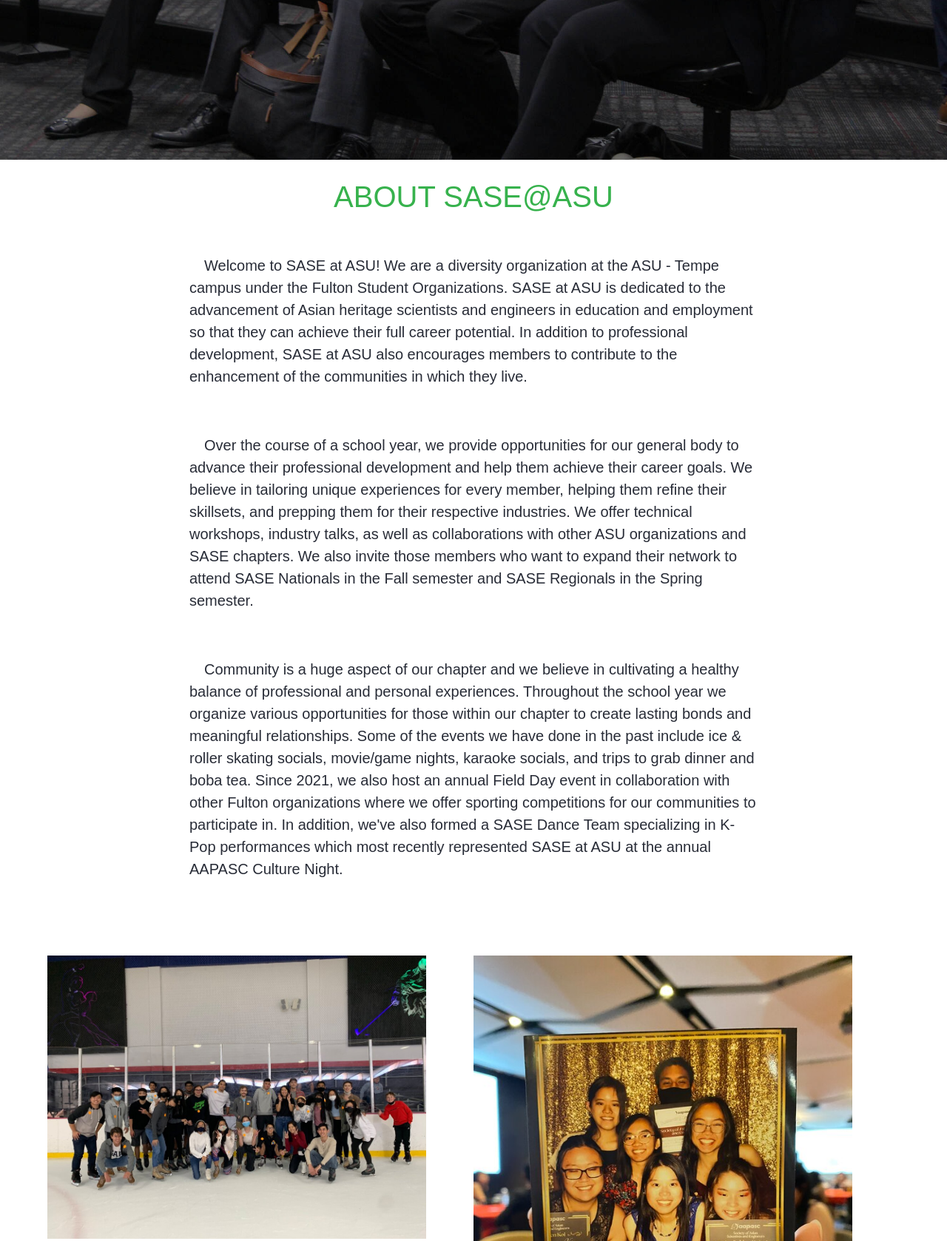
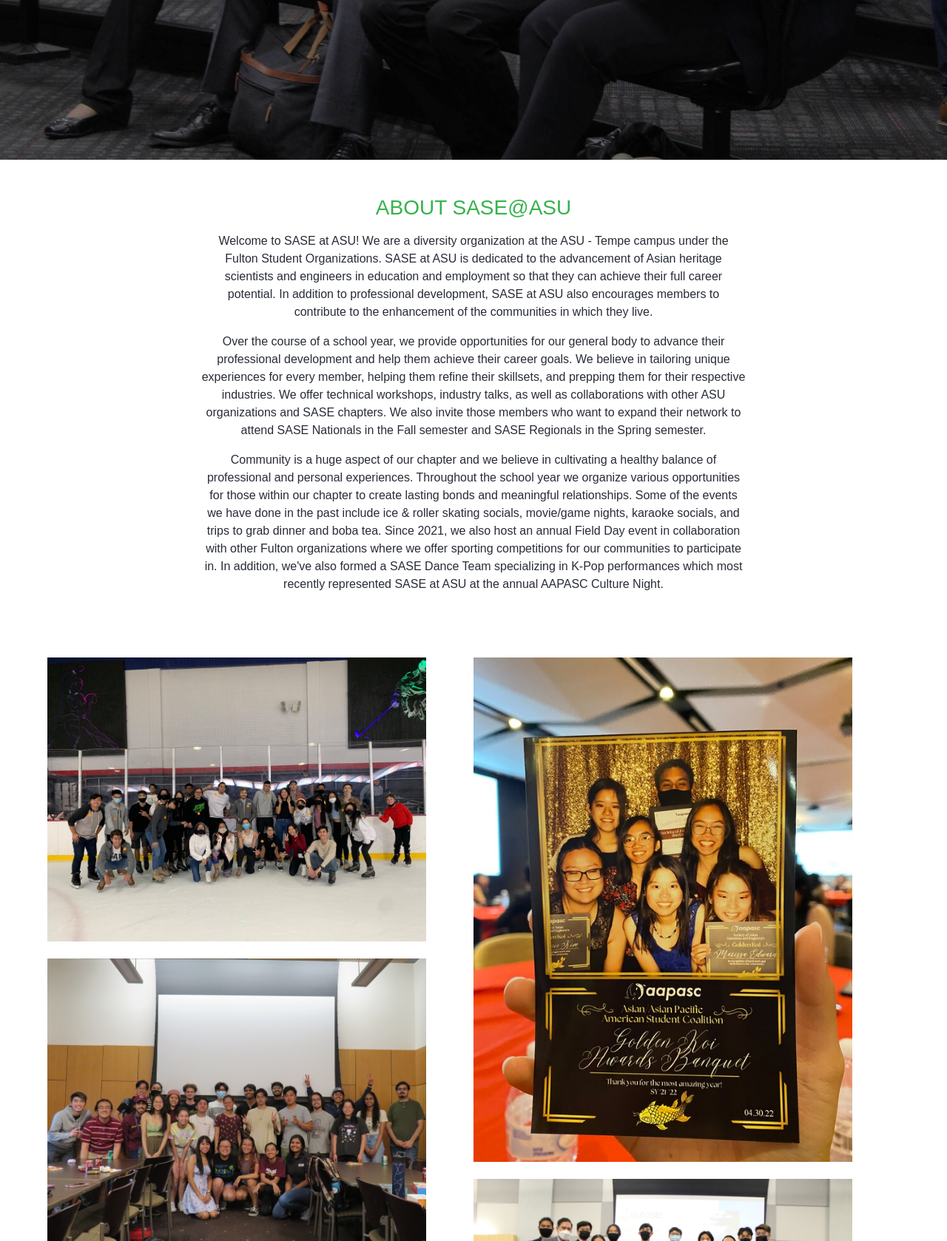
Before and after one commit to subbel/SASEASU, a Django app: page /about/ in a window 1280 px wide. Shown: the part 620-2298 px from the top of the page at 74% size. Run offline with Django 3.2, Linux system fonts and the light colour scheme; some web fonts are replaced.

Commit message:
"About Us" article-heading css
- Reused article-heading css on about us
- Added padding on "Our Goal" sections

```diff
--- a/SASEASU/templates/about.html
+++ b/SASEASU/templates/about.html
@@ -10,10 +10,10 @@
     </header>
 
     <article>
-        <div class="top-row-heading"></div>
-
-        <div class="article-content">
-          <h1 class="article-heading">ABOUT SASE@ASU</h1>
+        <div class="container text-center my-5">
+          <div class="row justify-content-center">
+            <div class="col-12 col-md-10 col-lg-8">
+              <h3 class="article-heading">ABOUT SASE@ASU</h3>
               <p></p>
               <p>Welcome to SASE at ASU! We are a diversity organization at the ASU - Tempe campus under the Fulton Student Organizations. SASE at ASU is dedicated to the advancement of Asian heritage scientists and engineers in education and employment so that they can achieve their full career potential. In addition to professional development, SASE at ASU also encourages members to contribute to the enhancement of the communities in which they live.</p>
               <p></p>
@@ -22,6 +22,8 @@
               <p>Community is a huge aspect of our chapter and we believe in cultivating a healthy balance of professional and personal experiences. Throughout the school year we organize various opportunities for those within our chapter to create lasting bonds and meaningful relationships. Some of the events we have done in the past include ice & roller skating socials, movie/game nights, karaoke socials, and trips to grab dinner and boba tea. Since 2021, we also host an annual Field Day event in collaboration with other Fulton organizations where we offer sporting competitions for our communities to participate in. In addition, we've also formed a SASE Dance Team specializing in K-Pop performances which most recently represented SASE at ASU at the annual AAPASC Culture Night.</p>
               <p></p>
               <p></p>
+            </div>
+          </div>
         </div>
 
         <!-- Newsletter
--- a/SASEASU/templates/home.html
+++ b/SASEASU/templates/home.html
@@ -17,8 +17,7 @@
       <div class="row justify-content-center">
         <div class="col-12 col-md-10 col-lg-8">
           <h3 class="article-heading">WELCOME TO SASE @ ASU</h3>
-          <p class="welcome-text">
-            SASE at ASU is dedicated to the advancement of Asian heritage scientists and engineers in education and employment so that they can achieve their full career potential. In addition to professional development, SASE at ASU also encourages members to contribute to the enhancement of the communities in which they live.
+          <p>SASE at ASU is dedicated to the advancement of Asian heritage scientists and engineers in education and employment so that they can achieve their full career potential. In addition to professional development, SASE at ASU also encourages members to contribute to the enhancement of the communities in which they live.
           </p>
         </div>
       </div>
@@ -45,7 +44,7 @@
 
     <!-- Goal section with image background -->
     <div class="img-note" style="margin-top: 5%;">
-      <div class="img--note">
+      <div class="img--note" style="padding-left: 5%; padding-right: 5%;">
         <h1 style="font-size: 30px;">OUR GOAL</h1>
         <p style="font-family: 'Aller'; font-size: 20px; letter-spacing: 0.7px;">Unlocking full career potential at the ASU - Tempe campus.</p>
       </div>
--- a/static/home.css
+++ b/static/home.css
@@ -123,7 +123,6 @@
   flex-direction: column;
   justify-content: center;
   gap: 24px;
-  margin-bottom: 0;
 }
 
 .img--note {
```
Lines whose indentation alone changed are shown as unchanged.
